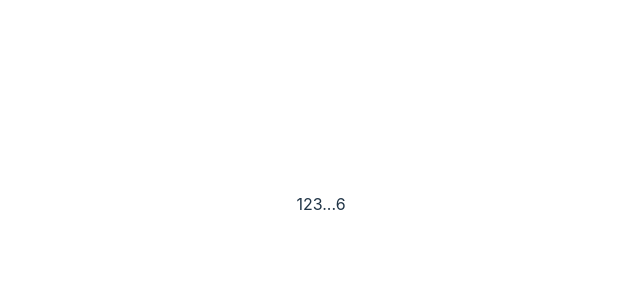
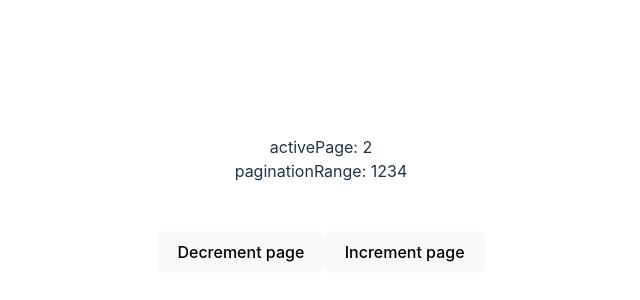
Before and after one commit to omar-baldi/react-pagination-range, a React (Vite) app: page / in a window 1280 px wide. Shown: the part 196-496 px from the top of the page, without its empty margins (319-959 px from the left). Built offline with nearby package versions, Linux system fonts and the light colour scheme.

Commit message:
Refactoring of logic to calculate pagination range

```diff
--- a/src/App.tsx
+++ b/src/App.tsx
@@ -2,10 +2,11 @@
 import { useMemo, useState } from "react";
 import "./App.css";
 
-const totalAmountElements = 6;
+const totalAmountElements = 4;
+const defaultInitialPage = 2;
 
 function App() {
-  const [activePage] = useState<number>(2);
+  const [activePage, setActivePage] = useState<number>(defaultInitialPage);
 
   const elementsRange = useMemo(() => {
     return [...Array(totalAmountElements)].map((_, i) => i + 1);
@@ -24,20 +25,55 @@ function App() {
     const ranges = getRanges(activePage, totalAmountPages);
     const { before, current, after } = ranges;
 
-    return before.length <= 3 && after.length <= 3
-      ? elementsRange
-      : [
-          ...new Set([
-            ...(before.length <= 3 ? elementsRange.slice(0, 3) : [1, "..."]),
-            ...current,
-            ...(after.length <= 3 ? elementsRange.slice(-3) : ["...", totalAmountPages]),
-          ]),
-        ];
+    /**
+     * Making sure to return the whole array range
+     * if for both sides from either the first page/last page
+     * to the active page there are less than 2 elements.
+     * Meaning that there's no need to render the 3 dots
+     * if there is only one element in between.
+     */
+    if (before.length <= 2 && after.length <= 2) {
+      return elementsRange;
+    }
+
+    const shouldAddBeforeDots = before.length <= 2;
+    const shouldAddAfterDots = after.length <= 2;
+
+    return [
+      ...(shouldAddBeforeDots ? elementsRange.slice(0, 3) : [1, "..."]),
+      ...(shouldAddBeforeDots && shouldAddAfterDots ? current : []),
+      ...(shouldAddAfterDots ? elementsRange.slice(-3) : ["...", totalAmountPages]),
+    ];
   }
 
   const r = getPaginationRange();
 
-  return <>{r}</>;
+  return (
+    <>
+      activePage: {activePage}
+      <br />
+      paginationRange: {r}
+      <br />
+      <br />
+      <br />
+      <button
+        onClick={() => {
+          setActivePage((prevActivePage) => Math.max(0, prevActivePage - 1));
+        }}
+      >
+        Decrement page
+      </button>
+      <button
+        onClick={() => {
+          setActivePage((prevActivePage) =>
+            Math.min(prevActivePage + 1, elementsRange.length)
+          );
+        }}
+      >
+        Increment page
+      </button>
+    </>
+  );
 }
 
 export default App;
```
